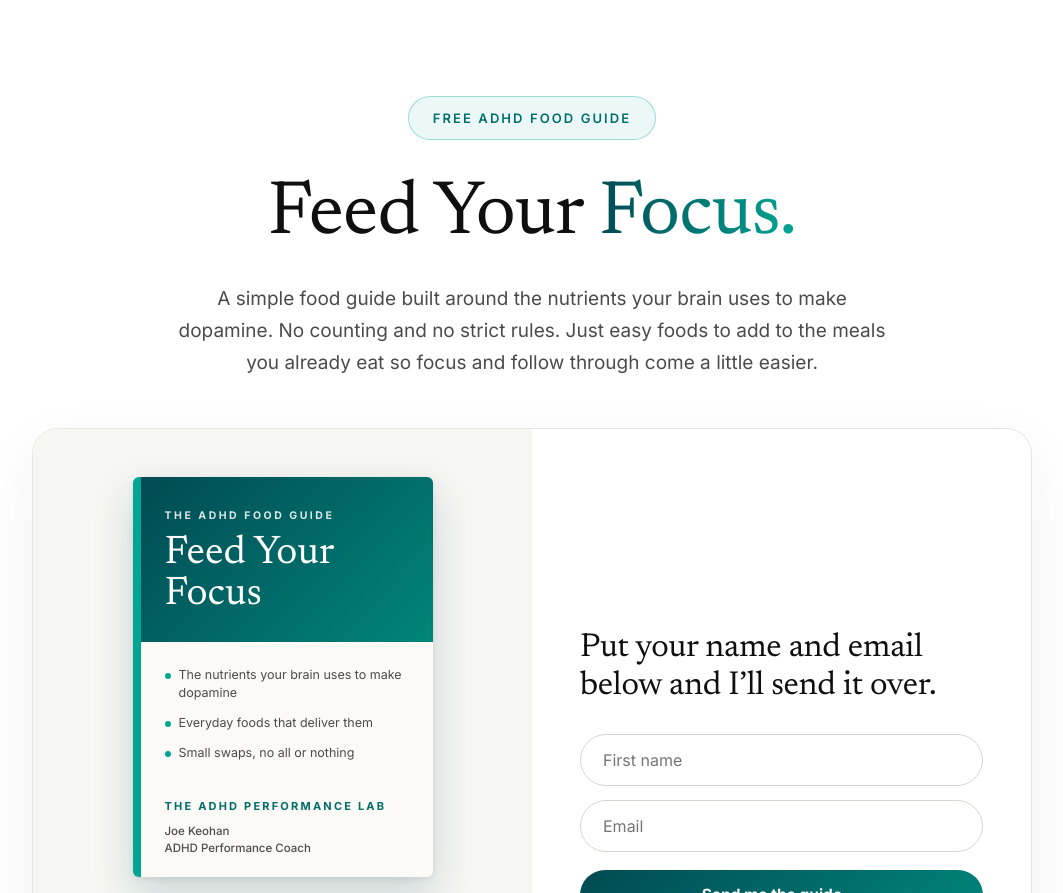
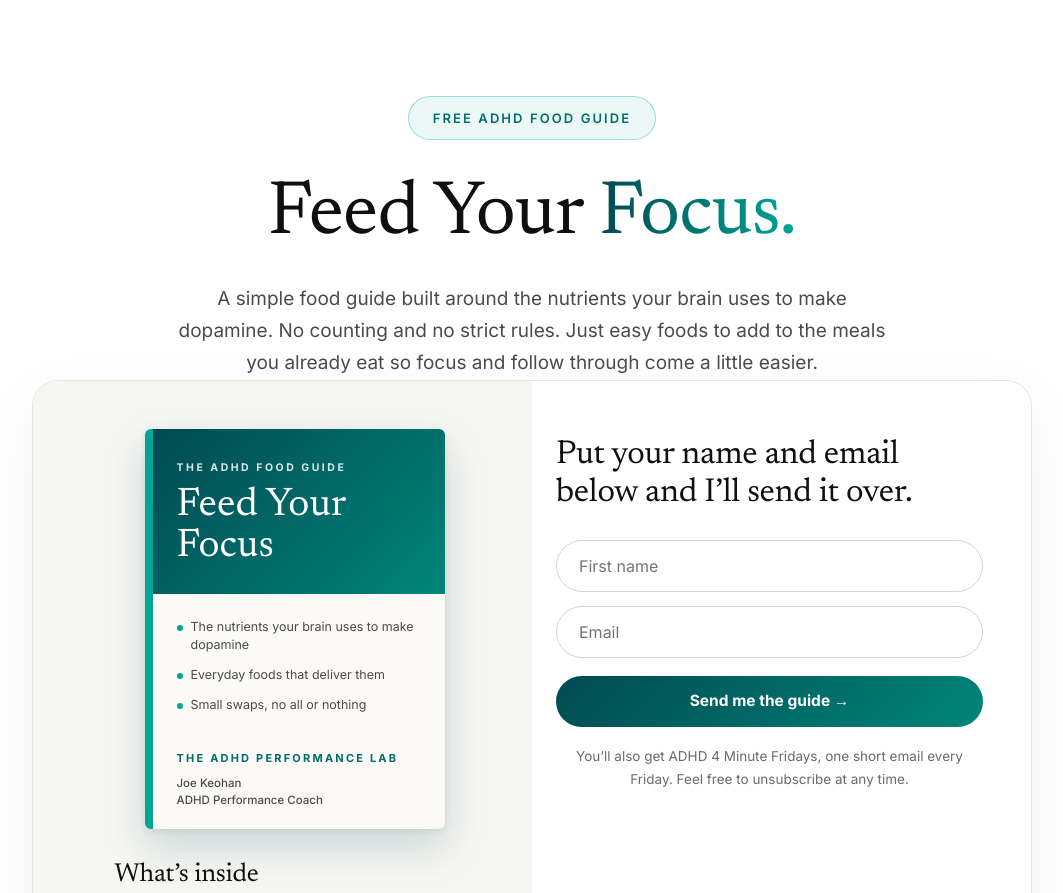
Before and after one commit to jkeohan/adhd-performance-coach, a plain HTML site: page feed-your-focus/index.html in a window 1280 px wide. Shown: the top 893 px of the page, without its empty margins (108-1171 px from the left). Drawn offline with Linux system fonts and the light colour scheme.

Commit message:
Feed Your Focus layout tweaks: hero spacing, form top aligned, tighter columns
Co-Authored-By: Claude Opus 5.5 <noreply@anthropic.com>
Claude-Session: https://claude.ai/code/session_01MZo2HrZ69eatnLBDRekkqz

```diff
--- a/css/style.css
+++ b/css/style.css
@@ -211,3 +211,7 @@ h1,h2,h3{font-family:'Newsreader',Georgia,serif;font-weight:400;line-height:1.14
 .sq-cover-by{display:block;margin-top:8px;font-size:11.5px;line-height:1.45;letter-spacing:0;text-transform:none;font-weight:500;color:#4B4B4B}
 .sq-form-col h2[hidden]{display:none}
 .sq-thanks{line-height:1.3}
+.squeeze .hero:not(.sq-done){padding-bottom:0}
+@media (max-width:820px){.squeeze .hero:not(.sq-done){padding-bottom:0}}
+.sq-form-col{justify-content:flex-start}
+@media (min-width:821px){.sq-guide{padding-right:24px}.sq-form-col{padding-left:24px}}
--- a/feed-your-focus/index.html
+++ b/feed-your-focus/index.html
@@ -11,7 +11,7 @@
 <link rel="preconnect" href="https://fonts.googleapis.com">
 <link rel="preconnect" href="https://fonts.gstatic.com" crossorigin>
 <link href="https://fonts.googleapis.com/css2?family=Newsreader:ital,opsz,wght@0,6..72,300..700;1,6..72,300..700&family=Inter:wght@300;400;500;600;700;800&display=swap" rel="stylesheet">
-<link rel="stylesheet" href="../css/style.css?v=20261113b">
+<link rel="stylesheet" href="../css/style.css?v=20261114b">
 </head>
 <body class="coaching squeeze">
 <div class="page">
```
Also changed, not shown: coaching/index.html (+1 -1 lines), feed-your-focus/confirmed/index.html (+1 -1 lines), index.html (+1 -1 lines), newsletter/confirmed/index.html (+1 -1 lines).
